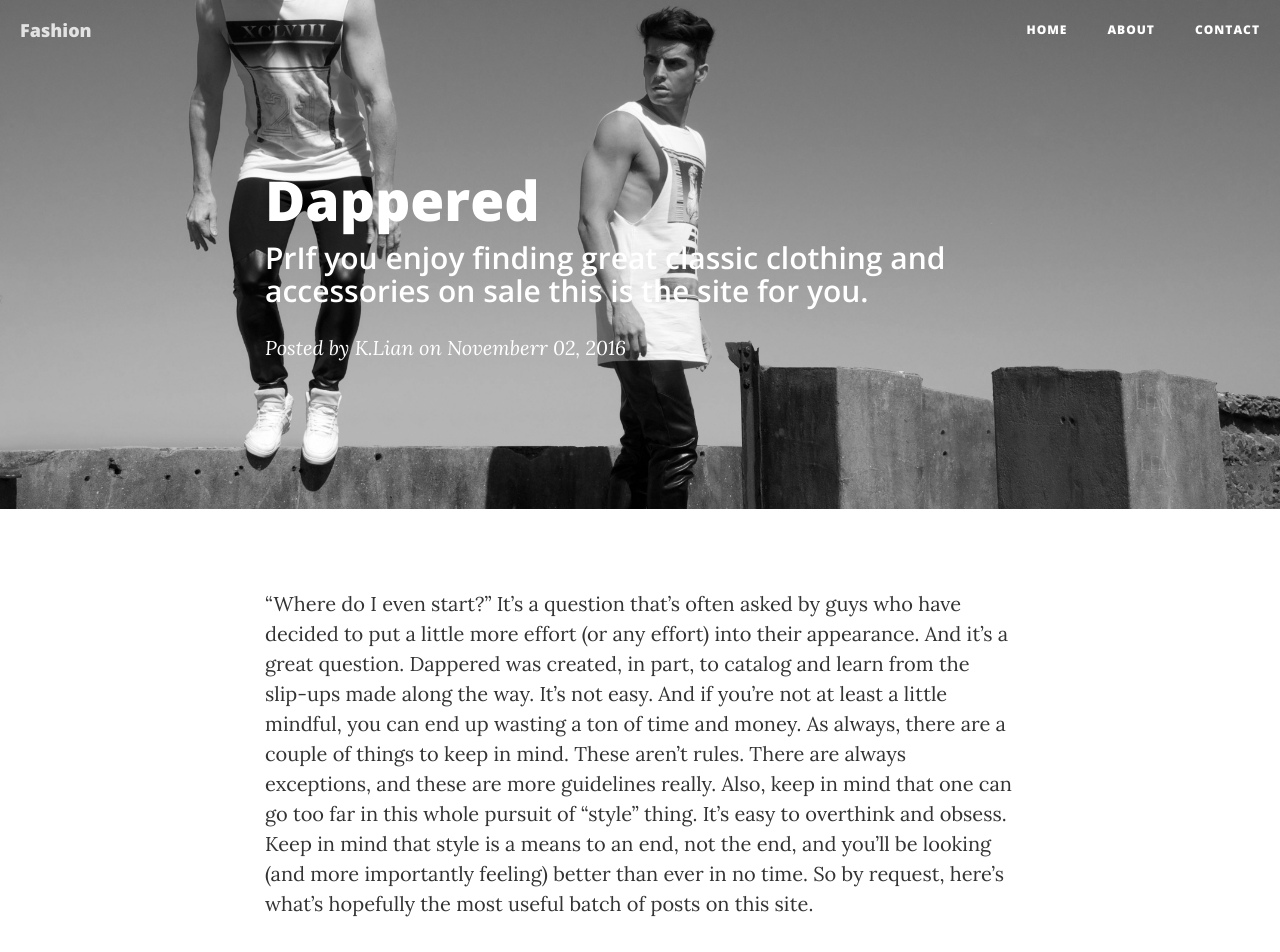
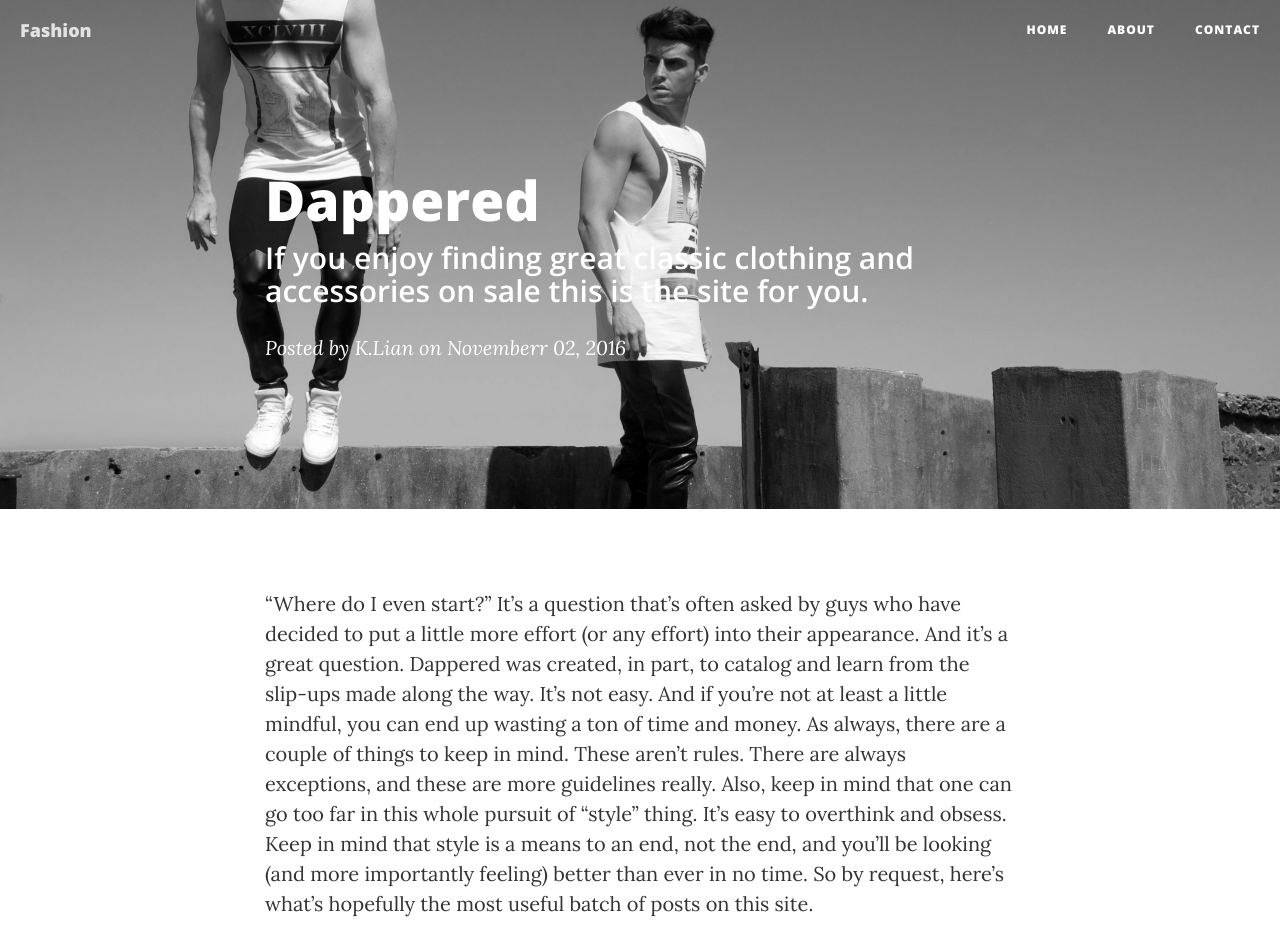
Before and after one commit to jhlawana/Fashion-Blog, a website: page post2.html in a window 1280 px wide. Shown: the top 952 px of the page. Drawn offline with nearby package versions, Linux system fonts and the light colour scheme.

Commit message:
Update post2.html

```diff
--- a/post2.html
+++ b/post2.html
@@ -72,7 +72,7 @@
                 <div class="col-lg-8 col-lg-offset-2 col-md-10 col-md-offset-1">
                     <div class="post-heading">
                         <h1>Dappered</h1>
-                        <h2 class="subheading">PrIf you enjoy finding great classic clothing and accessories on sale this is the site for you.</h2>
+                        <h2 class="subheading">If you enjoy finding great classic clothing and accessories on sale this is the site for you.</h2>
                         <span class="meta">Posted by <a href="#">K.Lian</a> on Novemberr 02, 2016</span>
                     </div>
                 </div>
```
